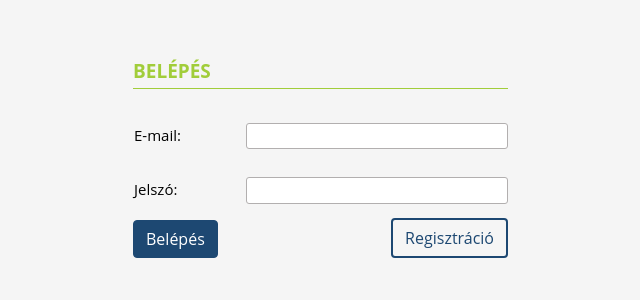
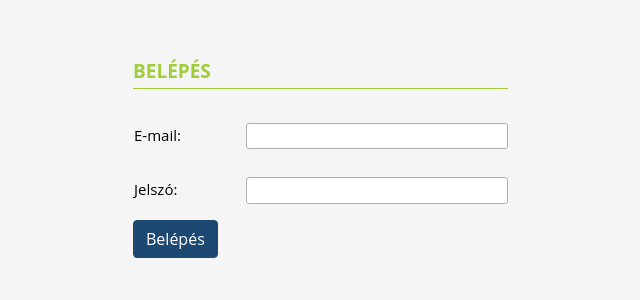
Before and after one commit to NMTHmations/the_barn, a Spring Boot app: page /login in a window 1280 px wide. Shown: the top 300 px of the page, without its empty margins (357-997 px from the left). Run offline with Spring Boot 4, Linux system fonts and the light colour scheme.

Commit message:
Removed unnecessary buttons from login+registration

```diff
--- a/thebarn/src/main/resources/templates/login.ftlh
+++ b/thebarn/src/main/resources/templates/login.ftlh
@@ -27,12 +27,6 @@
                                margin-top: 57px;">
             Belépés
         </button>
-        <button type="button" class="btn btn-outline-primary"
-                style="border: 2px solid rgb(29, 72, 114);
-                               color: rgb(29,72,114);
-                               float: inline-end;">
-            Regisztráció
-        </button>
     </form>
     <div style="content: '';  clear: both; display: table;"></div>
     <#if error??>
--- a/thebarn/src/main/resources/templates/registration.ftlh
+++ b/thebarn/src/main/resources/templates/registration.ftlh
@@ -30,7 +30,6 @@
             <input type="password" class="form-control" id="password" name="password" required>
         </div>
         <button type="submit" class="btn btn-primary">Regisztráció</button>
-        <a href="/login" class="btn btn-outline-secondary ml-2">Vissza a Belépéshez</a>
     </form>
 </div>
 
```
Also changed, not shown: 1 other file.
